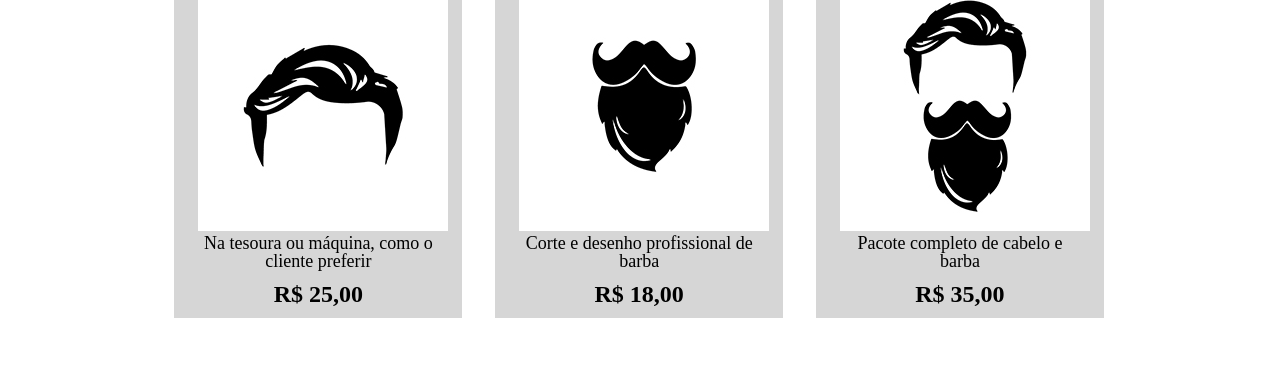
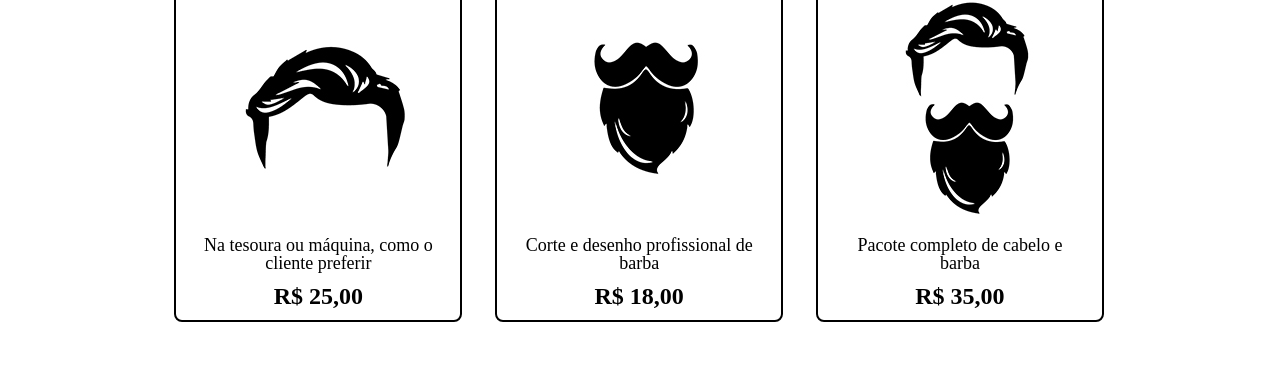
Before and after one commit to g-101/barbearia-alura, a plain HTML site: page produtos.html in a window 1280 px wide. Shown: the part 410-800 px from the top of the page. Drawn offline with Linux system fonts and the light colour scheme.

Commit message:
adicionando as bordas

```diff
--- a/produtos.css
+++ b/produtos.css
@@ -33,13 +33,12 @@ nav a {
 .produtos li {
   display: inline-block;
   text-align: center;
-
   width: 30%;
   vertical-align: top;
-
-  background-color: #cccc;
   margin: 0 1.5%;
   padding: 12px 24px;
+  border: 2px solid #000;
+  border-radius: 8px;
 }
 
 .produtos h2 {
```
